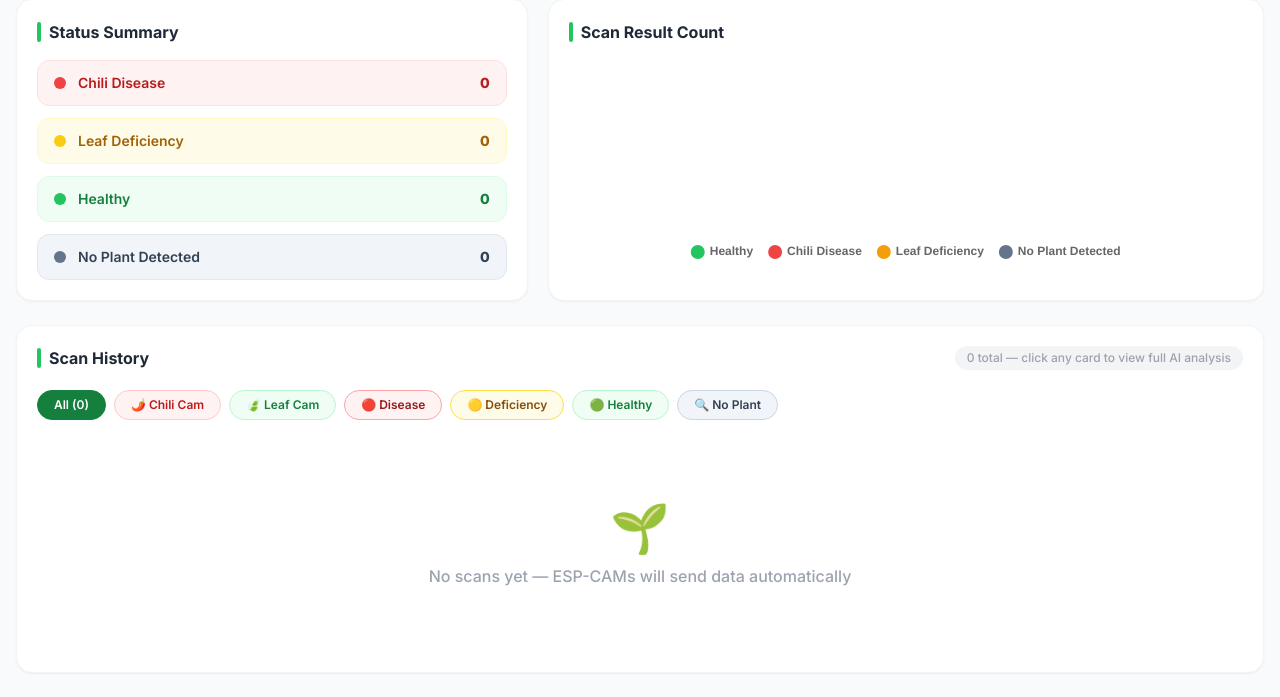
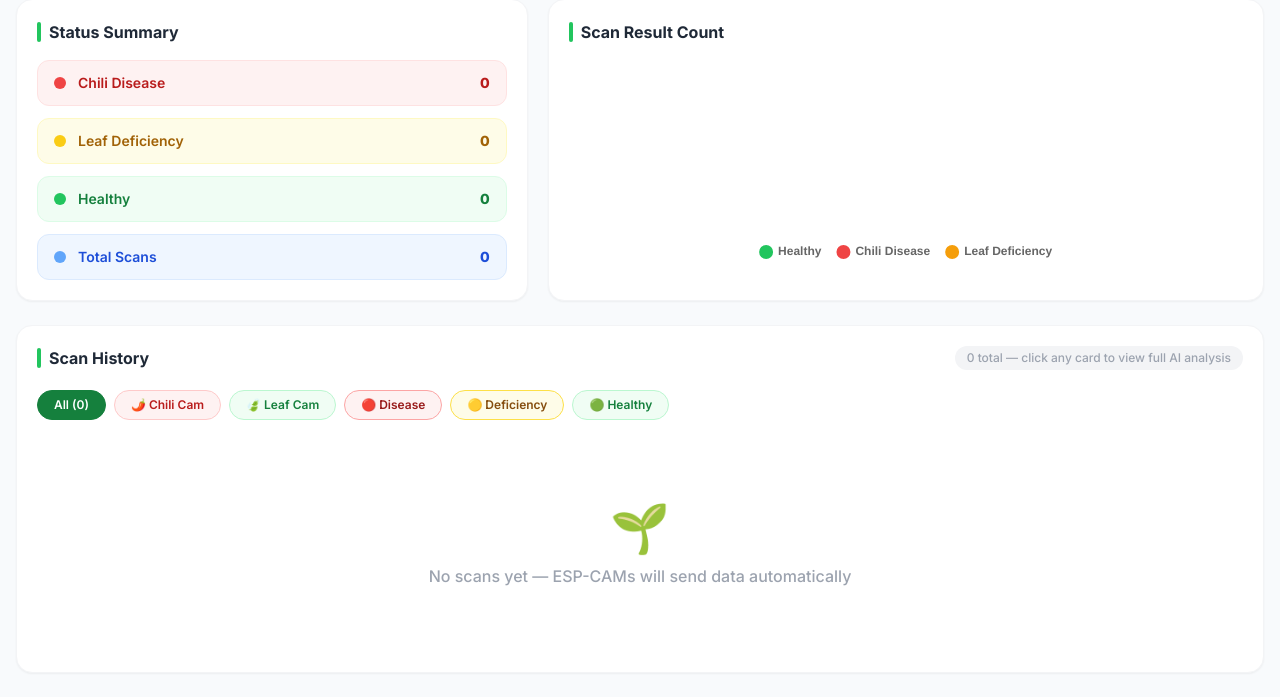
Before and after one commit to blip-hue/smart-farming-ai, a Flask app: page /dashboard in a window 1280 px wide. Shown: the part 559-1256 px from the top of the page. Run offline with Flask 3, Linux system fonts and the light colour scheme; some libraries are stand-ins or nearby versions.

Commit message:
Update dashboard.html

```diff
--- a/templates/dashboard.html
+++ b/templates/dashboard.html
@@ -38,7 +38,6 @@
         .status-pill-disease { background: #fef2f2; color: #b91c1c; border: 1px solid #fecaca; }
         .status-pill-deficiency { background: #fffbeb; color: #b45309; border: 1px solid #fde68a; }
         .status-pill-healthy { background: #f0fdf4; color: #15803d; border: 1px solid #bbf7d0; }
-        .status-pill-no-plant { background: #f1f5f9; color: #475569; border: 1px solid #cbd5e1; }
         .status-pill-unknown { background: #f8fafc; color: #64748b; border: 1px solid #e2e8f0; }
 
         .modal-overlay {
@@ -67,6 +66,7 @@
 
 <body class="bg-slate-50 text-gray-900">
 
+<!-- ============ HERO HEADER ============ -->
 <header class="hero-section px-6 py-8 text-white">
     <div class="mx-auto max-w-7xl">
         <div class="flex flex-col gap-2 sm:flex-row sm:items-start sm:justify-between mb-8">
@@ -90,6 +90,7 @@
             </div>
         </div>
 
+        <!-- STATS ROW -->
         <div class="grid grid-cols-2 gap-3 lg:grid-cols-4">
             <div class="stat-card rounded-2xl p-4">
                 <p class="text-xs text-green-200 font-medium uppercase tracking-wide">System Status</p>
@@ -116,21 +117,24 @@
 
 <main class="mx-auto max-w-7xl px-4 py-6">
 
+    <!-- ============ LATEST RESULTS ============ -->
     <section class="grid gap-5 lg:grid-cols-2 mb-6">
 
+        <!-- CHILI LATEST -->
         {% if latest_chili %}
         {% set cs = latest_chili.status | lower %}
         <div class="rounded-2xl bg-white shadow-sm border border-gray-100 overflow-hidden card-hover">
-            <div class="h-1.5 {% if cs == 'disease' %}bg-gradient-to-r from-red-500 to-rose-400{% elif cs == 'no_plant' %}bg-gradient-to-r from-slate-400 to-slate-500{% else %}bg-gradient-to-r from-green-500 to-emerald-400{% endif %}"></div>
+            <!-- Color top bar -->
+            <div class="h-1.5 {% if cs == 'disease' %}bg-gradient-to-r from-red-500 to-rose-400{% else %}bg-gradient-to-r from-green-500 to-emerald-400{% endif %}"></div>
             <div class="p-5">
                 <div class="flex items-start justify-between gap-3 mb-4">
                     <div>
                         <span class="inline-flex items-center gap-1.5 rounded-full px-3 py-1 text-xs font-bold
-                            {% if cs == 'disease' %}status-pill-disease{% elif cs == 'no_plant' %}status-pill-no-plant{% else %}status-pill-healthy{% endif %}">
-                            {% if cs == 'disease' %}🔴 Critical{% elif cs == 'no_plant' %}🔍 No Plant Detected{% else %}🟢 Healthy{% endif %}
+                            {% if cs == 'disease' %}status-pill-disease{% else %}status-pill-healthy{% endif %}">
+                            {% if cs == 'disease' %}🔴 Critical{% else %}🟢 Healthy{% endif %}
                         </span>
-                        <h2 class="mt-3 text-xl font-extrabold {% if cs == 'disease' %}text-red-700{% elif cs == 'no_plant' %}text-slate-700{% else %}text-green-700{% endif %}">
-                            {% if cs == 'disease' %}Chili Fruit Disease Found{% elif cs == 'no_plant' %}No Plant Detected{% else %}Chili Fruit Healthy{% endif %}
+                        <h2 class="mt-3 text-xl font-extrabold {% if cs == 'disease' %}text-red-700{% else %}text-green-700{% endif %}">
+                            {% if cs == 'disease' %}Chili Fruit Disease Found{% else %}Chili Fruit Healthy{% endif %}
                         </h2>
                         <p class="mt-1 text-sm font-semibold text-gray-600">{{ latest_chili.diagnosis }}</p>
                     </div>
@@ -141,7 +145,7 @@
                 <img src="{{ latest_chili.image_url }}"
                      class="h-56 w-full rounded-xl border border-gray-100 object-cover cursor-pointer mb-4"
                      alt="Latest chili scan"
-                     onclick="openModal({{ latest_chili | tojson }})">
+                     onclick='openModal({{ latest_chili | tojson }})'>
                 {% endif %}
 
                 <div class="grid grid-cols-3 gap-2 mb-4">
@@ -155,14 +159,14 @@
                     </div>
                     <div class="rounded-xl bg-gray-50 p-3 text-center">
                         <p class="text-xs text-gray-500 font-medium">Status</p>
-                        <p class="text-sm font-bold mt-0.5 {% if cs == 'disease' %}text-red-600{% elif cs == 'no_plant' %}text-slate-600{% else %}text-green-600{% endif %}">
-                            {% if cs == 'disease' %}Critical{% elif cs == 'no_plant' %}No Plant{% else %}Healthy{% endif %}
+                        <p class="text-sm font-bold mt-0.5 {% if cs == 'disease' %}text-red-600{% else %}text-green-600{% endif %}">
+                            {% if cs == 'disease' %}Critical{% else %}Healthy{% endif %}
                         </p>
                     </div>
                 </div>
 
-                <div class="rounded-xl {% if cs == 'disease' %}bg-red-50 border border-red-100{% elif cs == 'no_plant' %}bg-slate-50 border border-slate-200{% else %}bg-green-50 border border-green-100{% endif %} p-4">
-                    <p class="text-xs font-bold uppercase tracking-wide {% if cs == 'disease' %}text-red-700{% elif cs == 'no_plant' %}text-slate-700{% else %}text-green-700{% endif %} mb-2">🤖 AI Analysis</p>
+                <div class="rounded-xl {% if cs == 'disease' %}bg-red-50 border border-red-100{% else %}bg-green-50 border border-green-100{% endif %} p-4">
+                    <p class="text-xs font-bold uppercase tracking-wide {% if cs == 'disease' %}text-red-700{% else %}text-green-700{% endif %} mb-2">🤖 AI Analyzation</p>
                     <div class="space-y-1.5 text-sm text-gray-700">
                         <p><span class="font-semibold">Diagnosis:</span> {{ latest_chili.diagnosis }}</p>
                         {% if latest_chili.cause %}<p><span class="font-semibold">Cause:</span> {{ latest_chili.cause }}</p>{% endif %}
@@ -180,19 +184,20 @@
         </div>
         {% endif %}
 
+        <!-- LEAF LATEST -->
         {% if latest_leaf %}
         {% set ls = latest_leaf.status | lower %}
         <div class="rounded-2xl bg-white shadow-sm border border-gray-100 overflow-hidden card-hover">
-            <div class="h-1.5 {% if ls == 'deficiency' %}bg-gradient-to-r from-yellow-400 to-amber-400{% elif ls == 'no_plant' %}bg-gradient-to-r from-slate-400 to-slate-500{% else %}bg-gradient-to-r from-green-500 to-emerald-400{% endif %}"></div>
+            <div class="h-1.5 {% if ls == 'deficiency' %}bg-gradient-to-r from-yellow-400 to-amber-400{% else %}bg-gradient-to-r from-green-500 to-emerald-400{% endif %}"></div>
             <div class="p-5">
                 <div class="flex items-start justify-between gap-3 mb-4">
                     <div>
                         <span class="inline-flex items-center gap-1.5 rounded-full px-3 py-1 text-xs font-bold
-                            {% if ls == 'deficiency' %}status-pill-deficiency{% elif ls == 'no_plant' %}status-pill-no-plant{% else %}status-pill-healthy{% endif %}">
-                            {% if ls == 'deficiency' %}🟡 Warning{% elif ls == 'no_plant' %}🔍 No Plant Detected{% else %}🟢 Healthy{% endif %}
+                            {% if ls == 'deficiency' %}status-pill-deficiency{% else %}status-pill-healthy{% endif %}">
+                            {% if ls == 'deficiency' %}🟡 Warning{% else %}🟢 Healthy{% endif %}
                         </span>
-                        <h2 class="mt-3 text-xl font-extrabold {% if ls == 'deficiency' %}text-yellow-700{% elif ls == 'no_plant' %}text-slate-700{% else %}text-green-700{% endif %}">
-                            {% if ls == 'deficiency' %}Leaf Nutrient Deficiency{% elif ls == 'no_plant' %}No Plant Detected{% else %}Leaf Healthy{% endif %}
+                        <h2 class="mt-3 text-xl font-extrabold {% if ls == 'deficiency' %}text-yellow-700{% else %}text-green-700{% endif %}">
+                            {% if ls == 'deficiency' %}Leaf Nutrient Deficiency{% else %}Leaf Healthy{% endif %}
                         </h2>
                         <p class="mt-1 text-sm font-semibold text-gray-600">{{ latest_leaf.diagnosis }}</p>
                     </div>
@@ -203,7 +208,7 @@
                 <img src="{{ latest_leaf.image_url }}"
                      class="h-56 w-full rounded-xl border border-gray-100 object-cover cursor-pointer mb-4"
                      alt="Latest leaf scan"
-                     onclick="openModal({{ latest_leaf | tojson }})">
+                     onclick='openModal({{ latest_leaf | tojson }})'>
                 {% endif %}
 
                 <div class="grid grid-cols-3 gap-2 mb-4">
@@ -217,14 +222,14 @@
                     </div>
                     <div class="rounded-xl bg-gray-50 p-3 text-center">
                         <p class="text-xs text-gray-500 font-medium">Status</p>
-                        <p class="text-sm font-bold mt-0.5 {% if ls == 'deficiency' %}text-yellow-600{% elif ls == 'no_plant' %}text-slate-600{% else %}text-green-600{% endif %}">
-                            {% if ls == 'deficiency' %}Warning{% elif ls == 'no_plant' %}No Plant{% else %}Healthy{% endif %}
+                        <p class="text-sm font-bold mt-0.5 {% if ls == 'deficiency' %}text-yellow-600{% else %}text-green-600{% endif %}">
+                            {% if ls == 'deficiency' %}Warning{% else %}Healthy{% endif %}
                         </p>
                     </div>
                 </div>
 
-                <div class="rounded-xl {% if ls == 'deficiency' %}bg-yellow-50 border border-yellow-100{% elif ls == 'no_plant' %}bg-slate-50 border border-slate-200{% else %}bg-green-50 border border-green-100{% endif %} p-4">
-                    <p class="text-xs font-bold uppercase tracking-wide {% if ls == 'deficiency' %}text-yellow-700{% elif ls == 'no_plant' %}text-slate-700{% else %}text-green-700{% endif %} mb-2">🤖 AI Analysis</p>
+                <div class="rounded-xl {% if ls == 'deficiency' %}bg-yellow-50 border border-yellow-100{% else %}bg-green-50 border border-green-100{% endif %} p-4">
+                    <p class="text-xs font-bold uppercase tracking-wide {% if ls == 'deficiency' %}text-yellow-700{% else %}text-green-700{% endif %} mb-2">🤖 AI Analyzation</p>
                     <div class="space-y-1.5 text-sm text-gray-700">
                         <p><span class="font-semibold">Diagnosis:</span> {{ latest_leaf.diagnosis }}</p>
                         {% if latest_leaf.cause %}<p><span class="font-semibold">Cause:</span> {{ latest_leaf.cause }}</p>{% endif %}
@@ -244,6 +249,7 @@
 
     </section>
 
+    <!-- ============ STATUS + CHART ============ -->
     <section class="grid gap-5 lg:grid-cols-[1fr_1.4fr] mb-6">
 
         <div class="rounded-2xl bg-white shadow-sm border border-gray-100 p-5">
@@ -273,12 +279,12 @@
                     </div>
                     <span class="text-sm font-extrabold text-green-700">{{ healthy_count }}</span>
                 </div>
-                <div class="flex items-center justify-between rounded-xl bg-slate-100 border border-slate-200 px-4 py-3">
+                <div class="flex items-center justify-between rounded-xl bg-blue-50 border border-blue-100 px-4 py-3">
                     <div class="flex items-center gap-3">
-                        <span class="h-3 w-3 rounded-full bg-slate-500"></span>
-                        <span class="text-sm font-semibold text-slate-700">No Plant Detected</span>
+                        <span class="h-3 w-3 rounded-full bg-blue-400"></span>
+                        <span class="text-sm font-semibold text-blue-700">Total Scans</span>
                     </div>
-                    <span class="text-sm font-extrabold text-slate-700">{{ total_scans - healthy_count - chili_disease_count - leaf_deficiency_count }}</span>
+                    <span class="text-sm font-extrabold text-blue-700">{{ total_scans }}</span>
                 </div>
             </div>
         </div>
@@ -295,6 +301,7 @@
 
     </section>
 
+    <!-- ============ SCAN HISTORY ============ -->
     <section class="rounded-2xl bg-white shadow-sm border border-gray-100 p-5">
         <div class="flex flex-col sm:flex-row sm:items-center sm:justify-between gap-3 mb-5">
             <h2 class="text-base font-bold text-gray-800 flex items-center gap-2">
@@ -306,6 +313,7 @@
             </span>
         </div>
 
+        <!-- FILTER BUTTONS -->
         <div class="flex gap-2 flex-wrap mb-5">
             <button onclick="filterHistory('all')" data-filter="all"
                 class="filter-btn active rounded-full border border-gray-300 bg-gray-100 px-4 py-1.5 text-xs font-semibold text-gray-700">
@@ -331,10 +339,6 @@
                 class="filter-btn rounded-full border border-green-200 bg-green-50 px-4 py-1.5 text-xs font-semibold text-green-700">
                 🟢 Healthy
             </button>
-            <button onclick="filterHistory('no_plant')" data-filter="no_plant"
-                class="filter-btn rounded-full border border-slate-300 bg-slate-100 px-4 py-1.5 text-xs font-semibold text-slate-700">
-                🔍 No Plant
-            </button>
         </div>
 
         {% if logs %}
@@ -344,8 +348,9 @@
             <div class="scan-card rounded-2xl border border-gray-100 overflow-hidden bg-white shadow-sm"
                  data-device="{{ log.device_type }}"
                  data-status="{{ st }}"
-                 onclick="openModal({{ log | tojson }})">
+                 onclick='openModal({{ log | tojson }})'>
 
+                <!-- Image -->
                 <div class="relative h-36 bg-gray-100">
                     {% if log.image_url %}
                     <img src="{{ log.image_url }}"
@@ -356,21 +361,21 @@
                     <div class="h-full flex items-center justify-center text-gray-300 text-3xl">📷</div>
                     {% endif %}
 
+                    <!-- Status badge overlay -->
                     <div class="absolute top-2 left-2">
                         <span class="rounded-full px-2 py-0.5 text-xs font-bold
                             {% if st == 'disease' %}bg-red-600 text-white
                             {% elif st == 'deficiency' %}bg-yellow-500 text-white
                             {% elif st == 'healthy' %}bg-green-600 text-white
-                            {% elif st == 'no_plant' %}bg-slate-500 text-white
                             {% else %}bg-gray-500 text-white{% endif %}">
                             {% if st == 'disease' %}Disease
                             {% elif st == 'deficiency' %}Deficiency
                             {% elif st == 'healthy' %}Healthy
-                            {% elif st == 'no_plant' %}No Plant
                             {% else %}{{ log.status | capitalize }}{% endif %}
                         </span>
                     </div>
 
+                    <!-- Device badge overlay -->
                     <div class="absolute top-2 right-2">
                         <span class="rounded-full bg-black/50 backdrop-blur px-2 py-0.5 text-xs font-semibold text-white">
                             {% if log.device_type == 'chili_cam' %}🌶️{% else %}🍃{% endif %}
@@ -378,13 +383,13 @@
                     </div>
                 </div>
 
+                <!-- Card content -->
                 <div class="p-3">
                     <p class="text-xs font-semibold text-gray-400 mb-0.5">{{ log.device_label }}</p>
                     <h3 class="text-sm font-bold truncate
                         {% if st == 'disease' %}text-red-700
                         {% elif st == 'deficiency' %}text-yellow-700
                         {% elif st == 'healthy' %}text-green-700
-                        {% elif st == 'no_plant' %}text-slate-600
                         {% else %}text-gray-600{% endif %}">
                         {{ log.diagnosis or 'No diagnosis' }}
                     </h3>
@@ -406,9 +411,11 @@
 
 </main>
 
+<!-- ============ MODAL ============ -->
 <div id="modal" class="modal-overlay fixed inset-0 hidden items-center justify-center bg-black/60 p-4 z-50">
     <div class="relative w-full max-w-2xl rounded-3xl bg-white shadow-2xl max-h-[92vh] overflow-y-auto">
 
+        <!-- Top color bar -->
         <div id="mColorBar" class="h-2 rounded-t-3xl"></div>
 
         <div class="p-6">
@@ -417,16 +424,20 @@
                 ×
             </button>
 
+            <!-- Badge + Device -->
             <div class="flex items-center gap-3 mb-4">
                 <span id="mBadge" class="rounded-full px-4 py-1.5 text-sm font-bold"></span>
                 <span id="mDevice" class="rounded-xl bg-gray-100 px-3 py-1.5 text-xs font-bold text-gray-500"></span>
             </div>
 
+            <!-- Title -->
             <h2 id="mTitle" class="text-2xl font-extrabold mb-1"></h2>
             <p id="mSubtitle" class="text-sm font-semibold text-gray-500 mb-5"></p>
 
+            <!-- Image -->
             <img id="mImg" class="w-full rounded-2xl object-cover max-h-64 border border-gray-100 mb-5" alt="Scan">
 
+            <!-- Stats -->
             <div class="grid grid-cols-3 gap-3 mb-5">
                 <div class="rounded-xl bg-gray-50 p-3 text-center">
                     <p class="text-xs text-gray-500 font-medium">Confidence</p>
@@ -442,8 +453,9 @@
                 </div>
             </div>
 
+            <!-- AI Analysis Box -->
             <div id="mAIBox" class="rounded-2xl p-5">
-                <p id="mAITitle" class="text-xs font-bold uppercase tracking-wide mb-3">🤖 AI Analysis</p>
+                <p id="mAITitle" class="text-xs font-bold uppercase tracking-wide mb-3">🤖 AI Analyzation</p>
                 <div class="space-y-3 text-sm text-gray-700">
                     <div class="flex gap-2">
                         <span class="font-semibold text-gray-900 shrink-0">Diagnosis:</span>
@@ -465,20 +477,13 @@
 
 <script>
 // ============ CHART ============
-// Calculate no plant count dynamically inside Javascript
-const totalScans = {{ total_scans }};
-const healthyCount = {{ healthy_count }};
-const diseaseCount = {{ chili_disease_count }};
-const deficiencyCount = {{ leaf_deficiency_count }};
-const noPlantCount = Math.max(0, totalScans - healthyCount - diseaseCount - deficiencyCount);
-
 new Chart(document.getElementById('scanChart'), {
     type: 'doughnut',
     data: {
-        labels: ['Healthy', 'Chili Disease', 'Leaf Deficiency', 'No Plant Detected'],
+        labels: ['Healthy', 'Chili Disease', 'Leaf Deficiency'],
         datasets: [{
-            data: [healthyCount, diseaseCount, deficiencyCount, noPlantCount],
-            backgroundColor: ['#22c55e', '#ef4444', '#f59e0b', '#64748b'],
+            data: [{{ healthy_count }}, {{ chili_disease_count }}, {{ leaf_deficiency_count }}],
+            backgroundColor: ['#22c55e', '#ef4444', '#f59e0b'],
             borderColor: '#ffffff',
             borderWidth: 3,
             borderRadius: 4
@@ -499,23 +504,20 @@ new Chart(document.getElementById('scanChart'), {
 
 // ============ MODAL ============
 function openModal(log) {
-    const status = (log.status || '').toLowerCase().strip ? (log.status || '').toLowerCase().trim() : (log.status || '').toLowerCase();
+    const status = (log.status || '').toLowerCase();
     const isDisease = status === 'disease';
     const isDeficiency = status === 'deficiency';
-    const isNoPlant = status === 'no_plant';
 
     // Color bar
     const bar = document.getElementById('mColorBar');
     if (isDisease) bar.className = 'h-2 rounded-t-3xl bg-gradient-to-r from-red-500 to-rose-400';
     else if (isDeficiency) bar.className = 'h-2 rounded-t-3xl bg-gradient-to-r from-yellow-400 to-amber-400';
-    else if (isNoPlant) bar.className = 'h-2 rounded-t-3xl bg-gradient-to-r from-slate-400 to-slate-500';
     else bar.className = 'h-2 rounded-t-3xl bg-gradient-to-r from-green-500 to-emerald-400';
 
     // Badge
     const badge = document.getElementById('mBadge');
     if (isDisease) { badge.className = 'rounded-full px-4 py-1.5 text-sm font-bold status-pill-disease'; badge.textContent = '🔴 Critical'; }
     else if (isDeficiency) { badge.className = 'rounded-full px-4 py-1.5 text-sm font-bold status-pill-deficiency'; badge.textContent = '🟡 Warning'; }
-    else if (isNoPlant) { badge.className = 'rounded-full px-4 py-1.5 text-sm font-bold status-pill-no-plant'; badge.textContent = '🔍 No Plant Detected'; }
     else { badge.className = 'rounded-full px-4 py-1.5 text-sm font-bold status-pill-healthy'; badge.textContent = '🟢 Healthy'; }
 
     // Device
@@ -524,10 +526,7 @@ function openModal(log) {
 
     // Title
     const titleEl = document.getElementById('mTitle');
-    if (isNoPlant) {
-        titleEl.textContent = 'No Plant Detected';
-        titleEl.className = 'text-2xl font-extrabold mb-1 text-slate-700';
-    } else if (log.device_type === 'chili_cam') {
+    if (log.device_type === 'chili_cam') {
         titleEl.textContent = isDisease ? 'Chili Fruit Disease Found' : 'Chili Fruit Healthy';
         titleEl.className = 'text-2xl font-extrabold mb-1 ' + (isDisease ? 'text-red-700' : 'text-green-700');
     } else {
@@ -547,7 +546,6 @@ function openModal(log) {
     const statusEl = document.getElementById('mStatus');
     if (isDisease) { statusEl.textContent = 'Critical'; statusEl.className = 'text-sm font-extrabold mt-1 text-red-600'; }
     else if (isDeficiency) { statusEl.textContent = 'Warning'; statusEl.className = 'text-sm font-extrabold mt-1 text-yellow-600'; }
-    else if (isNoPlant) { statusEl.textContent = 'No Plant'; statusEl.className = 'text-sm font-extrabold mt-1 text-slate-600'; }
     else { statusEl.textContent = 'Healthy'; statusEl.className = 'text-sm font-extrabold mt-1 text-green-600'; }
 
     // AI Box
@@ -555,7 +553,6 @@ function openModal(log) {
     const boxTitle = document.getElementById('mAITitle');
     if (isDisease) { box.className = 'rounded-2xl p-5 bg-red-50 border border-red-100'; boxTitle.className = 'text-xs font-bold uppercase tracking-wide mb-3 text-red-700'; }
     else if (isDeficiency) { box.className = 'rounded-2xl p-5 bg-yellow-50 border border-yellow-100'; boxTitle.className = 'text-xs font-bold uppercase tracking-wide mb-3 text-yellow-700'; }
-    else if (isNoPlant) { box.className = 'rounded-2xl p-5 bg-slate-50 border border-slate-200'; boxTitle.className = 'text-xs font-bold uppercase tracking-wide mb-3 text-slate-700'; }
     else { box.className = 'rounded-2xl p-5 bg-green-50 border border-green-100'; boxTitle.className = 'text-xs font-bold uppercase tracking-wide mb-3 text-green-700'; }
 
     document.getElementById('maDiagnosis').textContent = log.diagnosis || '--';
```
